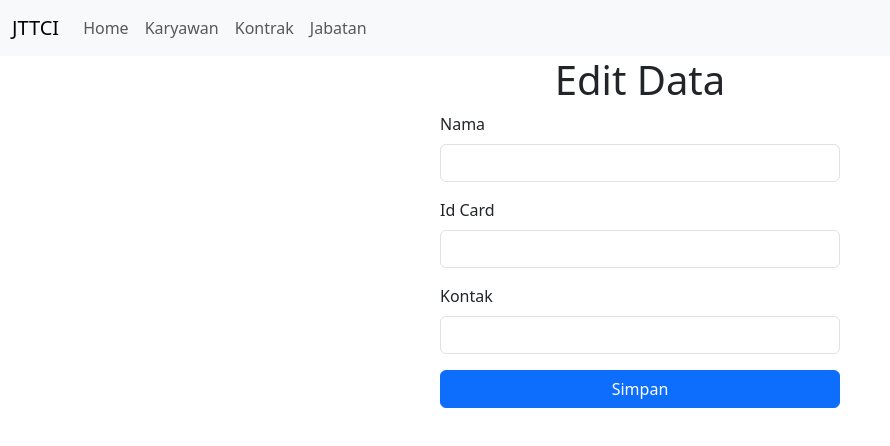
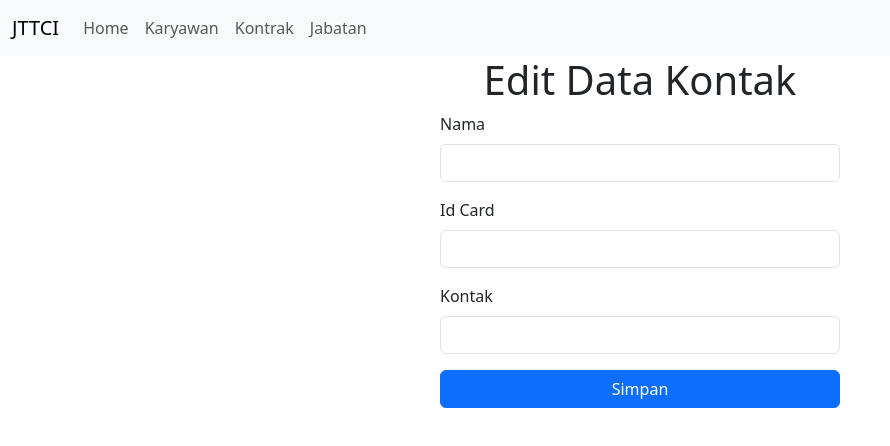
Before and after one commit to MuhammadSonySetiawan/test-JTTCI-fe, a React (Create React App) app: page /edit-kontrak/1 in a window 1280 px wide. Shown: the top 446 px of the page, without its empty margins (0-890 px from the left). Built offline with nearby package versions, Linux system fonts and the light colour scheme.

Commit message:
[UPDATE] title edit kontak

```diff
--- a/src/pages/Edit/EditKontrak.jsx
+++ b/src/pages/Edit/EditKontrak.jsx
@@ -30,7 +30,7 @@ function EditKontrak() {
       <Navbar />
       <form className="container">
         <h1 className="d-flex justify-content-center align-items-center">
-          Edit Data
+          Edit Data Kontak
         </h1>
         <form className="input-post d-flex flex-column align-content-center justify-content-center w-100 mb-5">
           <div class="mb-3">
```
